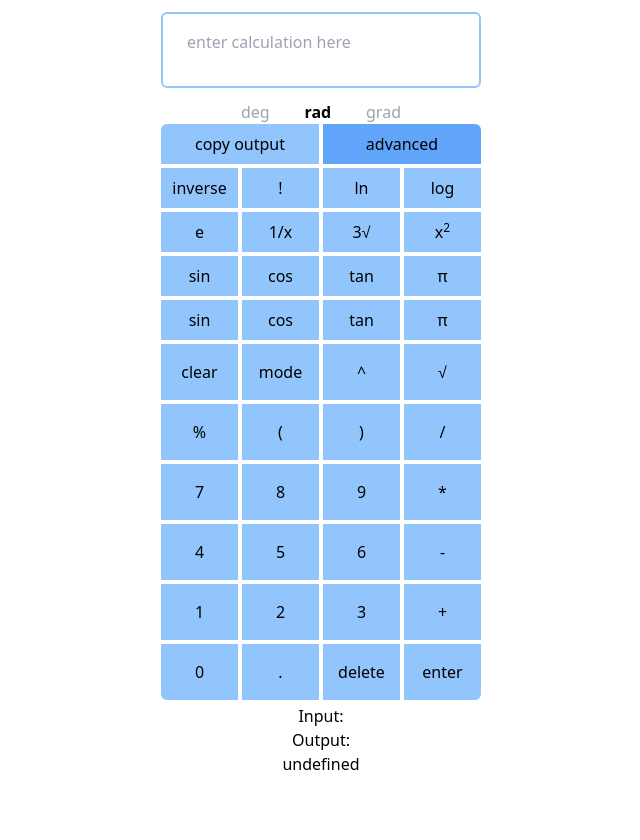
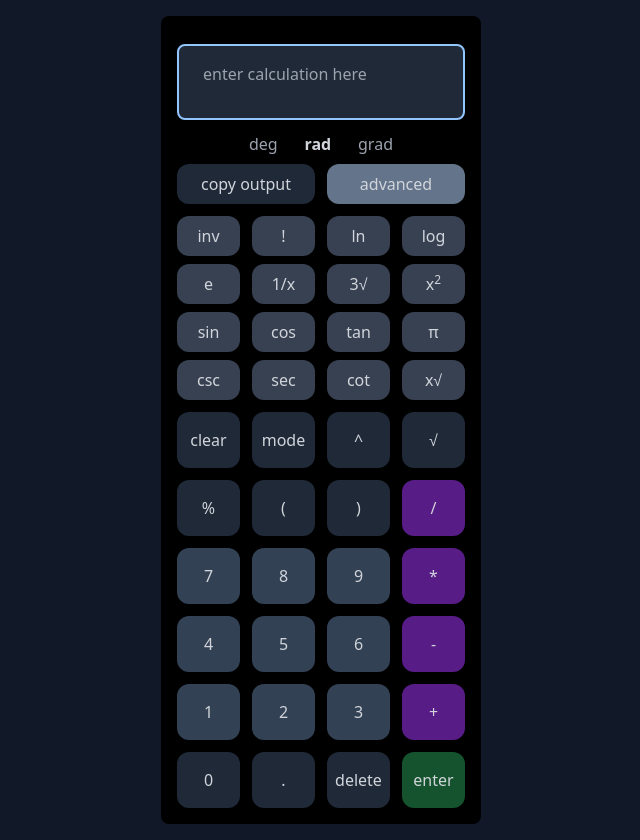
Before and after one commit to WraithWinterly/calculator, a website built with Vite: page src/index.html in a window 1280 px wide. Both pictures are taken after a click on the button "advanced". Shown: the whole page, without its empty margins (319-959 px from the left). Before the commit the page ends 800 px from the top, so only its background shows below. Built offline with nearby package versions, Linux system fonts and the light colour scheme.

Commit message:
Redesign!

```diff
--- a/src/index.html
+++ b/src/index.html
@@ -7,66 +7,80 @@
 
     <title>Wraith Calculator</title>
   </head>
-  <body class="transition-none delay-300">
+  <body class="transition-none delay-300 bg-gray-900 text-gray-300 py-4">
     <!-- Calculator -->
-    <div class="relative w-80 flex flex-col gap-1 mx-auto">
+    <div class="relative w-80 px-4 py-4 rounded-lg flex flex-col gap-3 mx-auto bg-black">
       <!-- Calculator Screen -->
       <!-- Intentional multiple tailwind border styles to allow tw to add them to the css -->
       <div class="text-center flex align-items-center flex-col relative w-full">
         <input
           type="text"
-          class="block w-full mx-auto my-3 pt-4 py-8 px-6 resize-none outline-none border-blue-100 focus:border-blue-300 focus:border-green-600 focus:border-red-200 border-2 rounded-md"
+          class="block w-full mx-auto my-3 pt-4 py-8 px-6 resize-none outline-none bg-gray-800 border-gray-800 focus:border-blue-300 focus:border-green-600 focus:border-red-200 border-2 rounded-lg"
           placeholder="enter calculation here"
           id="input" />
         <div class="h-14 text-center absolute top-14 right-4" id="output"></div>
 
         <!-- Modes -->
         <div class="w-1/2 mx-auto">
-          <div class="flex justify-between">
+          <div class="flex justify-between pb-2">
             <p id="deg-button">deg</p>
             <p id="rad-button">rad</p>
             <p id="grad-button">grad</p>
           </div>
         </div>
-        <div class="flex gap-1">
-          <button class="w-full h-10 rounded-tl-md" id="copy-output-button">copy output</button>
-          <button class="w-full h-10 rounded-tr-md" id="advanced-button">advanced</button>
+        <div class="flex gap-3">
+          <button class="w-full h-10" id="copy-output-button">copy output</button>
+          <button class="w-full h-10" id="advanced-button">advanced</button>
         </div>
       </div>
       <!-- Buttons -->
-      <div class="flex flex-col gap-1 w-full break-all">
+      <div class="flex flex-col gap-3 w-full break-all">
         <div class="hidden" id="advanced-section">
+          <div class="flex flex-col gap-2">
             <div class="button-row">
-            <button class="button-adv" id="inverse-button">inverse</button>
+              <button class="button-adv" id="inverse-button">inv</button>
               <button class="button-adv" data-button="!">!</button>
               <button class="button-adv" data-button="ln(" data-function="true" data-inv="false">ln</button>
-            <button class="h-10" data-button="exp(" data-function="true" data-inv="true">e<sup>x</sup></button>
-            <button class="h-10" data-button="log(" data-function="true" data-inv="false">log</button>
-            <button class="h-10" data-button="10^" data-inv="true">10<sup>x</sup></button>
+              <button class="button-adv" data-button="exp(" data-function="true" data-inv="true">e<sup>x</sup></button>
+              <button class="button-adv" data-button="log(" data-function="true" data-inv="false">log</button>
+              <button class="button-adv" data-button="10^" data-inv="true">10<sup>x</sup></button>
             </div>
             <div class="button-row">
-            <button class="h-10" data-button="e">e</button>
-            <button class="h-10" data-button="1/(" data-function="true">1/x</button>
-            <button class="h-10" data-button="cbrt(" data-function="true">3√</button>
-            <button class="h-10" data-button="^2">x<sup>2</sup></button>
+              <button class="button-adv" data-button="e">e</button>
+              <button class="button-adv" data-button="1/(" data-function="true">1/x</button>
+              <button class="button-adv" data-button="cbrt(" data-function="true">3√</button>
+              <button class="button-adv" data-button="^2">x<sup>2</sup></button>
             </div>
             <div class="button-row">
-            <button class="h-10" data-button="sin(" data-function="true" data-inv="false">sin</button>
-            <button class="h-10" data-button="asin(" data-function="true" data-inv="true">sin<sup>-1</sup></button>
-            <button class="h-10" data-button="cos(" data-function="true" data-inv="false">cos</button>
-            <button class="h-10" data-button="acos(" data-function="true" data-inv="true">cos<sup>-1</sup></button>
-            <button class="h-10" data-button="tan(" data-function="true" data-inv="false">tan</button>
-            <button class="h-10" data-button="atan(" data-function="true" data-inv="true">tan<sup>-1</sup></button>
-            <button class="h-10" data-button="π">π</button>
+              <button class="button-adv" data-button="sin(" data-function="true" data-inv="false">sin</button>
+              <button class="button-adv" data-button="asin(" data-function="true" data-inv="true">
+                sin<sup>-1</sup>
+              </button>
+              <button class="button-adv" data-button="cos(" data-function="true" data-inv="false">cos</button>
+              <button class="button-adv" data-button="acos(" data-function="true" data-inv="true">
+                cos<sup>-1</sup>
+              </button>
+              <button class="button-adv" data-button="tan(" data-function="true" data-inv="false">tan</button>
+              <button class="button-adv" data-button="atan(" data-function="true" data-inv="true">
+                tan<sup>-1</sup>
+              </button>
+              <button class="button-adv" data-button="π">π</button>
             </div>
             <div class="button-row">
-            <button class="h-10" data-button="csc(" data-function="true" data-inv="false">sin</button>
-            <button class="h-10" data-button="acsc(" data-function="true" data-inv="true">sin<sup>-1</sup></button>
-            <button class="h-10" data-button="sec(" data-function="true" data-inv="false">cos</button>
-            <button class="h-10" data-button="asec(" data-function="true" data-inv="true">cos<sup>-1</sup></button>
-            <button class="h-10" data-button="cot(" data-function="true" data-inv="false">tan</button>
-            <button class="h-10" data-button="acot(" data-function="true" data-inv="true">tan<sup>-1</sup></button>
-            <button class="h-10" data-button="π">π</button>
+              <button class="button-adv" data-button="csc(" data-function="true" data-inv="false">csc</button>
+              <button class="button-adv" data-button="acsc(" data-function="true" data-inv="true">
+                csc<sup>-1</sup>
+              </button>
+              <button class="button-adv" data-button="sec(" data-function="true" data-inv="false">sec</button>
+              <button class="button-adv" data-button="asec(" data-function="true" data-inv="true">
+                sec<sup>-1</sup>
+              </button>
+              <button class="button-adv" data-button="cot(" data-function="true" data-inv="false">cot</button>
+              <button class="button-adv" data-button="acot(" data-function="true" data-inv="true">
+                cot<sup>-1</sup>
+              </button>
+              <button class="button-adv" data-button="nthRoot(">x√</button>
+            </div>
           </div>
         </div>
         <div class="button-row">
@@ -79,40 +93,41 @@
           <button data-button=" % ">%</button>
           <button data-button="(">(</button>
           <button data-button=")">)</button>
-          <button data-button=" / ">/</button>
+          <button data-button=" / " class="button-operand">/</button>
         </div>
         <div class="button-row">
-          <button data-button="7">7</button>
-          <button data-button="8">8</button>
-          <button data-button="9">9</button>
-          <button data-button=" * ">*</button>
+          <button data-button="7" class="button-number">7</button>
+          <button data-button="8" class="button-number">8</button>
+          <button data-button="9" class="button-number">9</button>
+          <button data-button=" * " class="button-operand">*</button>
         </div>
         <div class="button-row">
-          <button data-button="4">4</button>
-          <button data-button="5">5</button>
-          <button data-button="6">6</button>
-          <button data-button=" - ">-</button>
+          <button data-button="4" class="button-number">4</button>
+          <button data-button="5" class="button-number">5</button>
+          <button data-button="6" class="button-number">6</button>
+          <button data-button=" - " class="button-operand">-</button>
         </div>
         <div class="button-row">
-          <button data-button="1">1</button>
-          <button data-button="2">2</button>
-          <button data-button="3">3</button>
-          <button data-button=" + ">+</button>
+          <button data-button="1" class="button-number">1</button>
+          <button data-button="2" class="button-number">2</button>
+          <button data-button="3" class="button-number">3</button>
+          <button data-button=" + " class="button-operand">+</button>
         </div>
         <div class="button-row">
-          <button class="rounded-bl-md" data-button="0">0</button>
+          <button class="" data-button="0">0</button>
           <button data-button=".">.</button>
           <button id="del-button">delete</button>
-          <button class="rounded-br-md" id="equals-button">enter</button>
+          <button class="bg bg-green-900" id="equals-button">enter</button>
         </div>
-        <div class="text-center">
+      </div>
+    </div>
+
+    <div class="text-center text-black hidden">
       <p>Input:</p>
       <p id="dev-inferred-input" class="berak-all text-center"></p>
       <p>Output:</p>
       <p id="dev-output" class="w-full"></p>
     </div>
-      </div>
-    </div>
 
     <script type="module" src="./main.js"></script>
   </body>
--- a/src/input.css
+++ b/src/input.css
@@ -4,18 +4,26 @@
 
 @layer components {
   button {
-    @apply bg-blue-300 w-20 h-14 hover:bg-blue-200 transition-colors;
+    @apply bg-gray-800 hover:bg-gray-700 w-20 h-14 rounded-xl  transition-colors;
   }
   .button-adv {
-    @apply bg-blue-300 w-20 h-10 hover:bg-blue-200 transition-colors;
+    @apply bg-gray-700 w-20 h-10 hover:bg-gray-600 transition-colors;
   }
 
   .button-row {
-    @apply flex justify-center gap-1;
+    @apply flex justify-center gap-3;
   }
 
   .active {
-    @apply bg-blue-400 hover:bg-blue-500;
+    @apply bg-slate-500 hover:bg-slate-600;
+  }
+
+  .button-operand {
+    @apply bg-purple-900 hover:bg-purple-800;
+  }
+
+  .button-number {
+    @apply bg-slate-700 hover:bg-slate-600;
   }
 }
 
--- a/src/main.js
+++ b/src/main.js
@@ -162,11 +162,12 @@ function inputDisplayFlash(success) {
 function setupAdvancedButton() {
   buttons.advanced.addEventListener("click", () => {
     if (advancedSection.classList.contains("hidden")) {
-      advancedSection.classList = "flex flex-col gap-1";
+      advancedSection.classList.remove("hidden");
       buttons.advanced.classList.add("active");
     } else {
-      advancedSection.classList = "hidden";
       buttons.advanced.classList.remove("active");
+      advancedSection.classList.add("hidden");
+      toggleInverse(false);
     }
   });
 }
```
Lines whose indentation alone changed are shown as unchanged.
